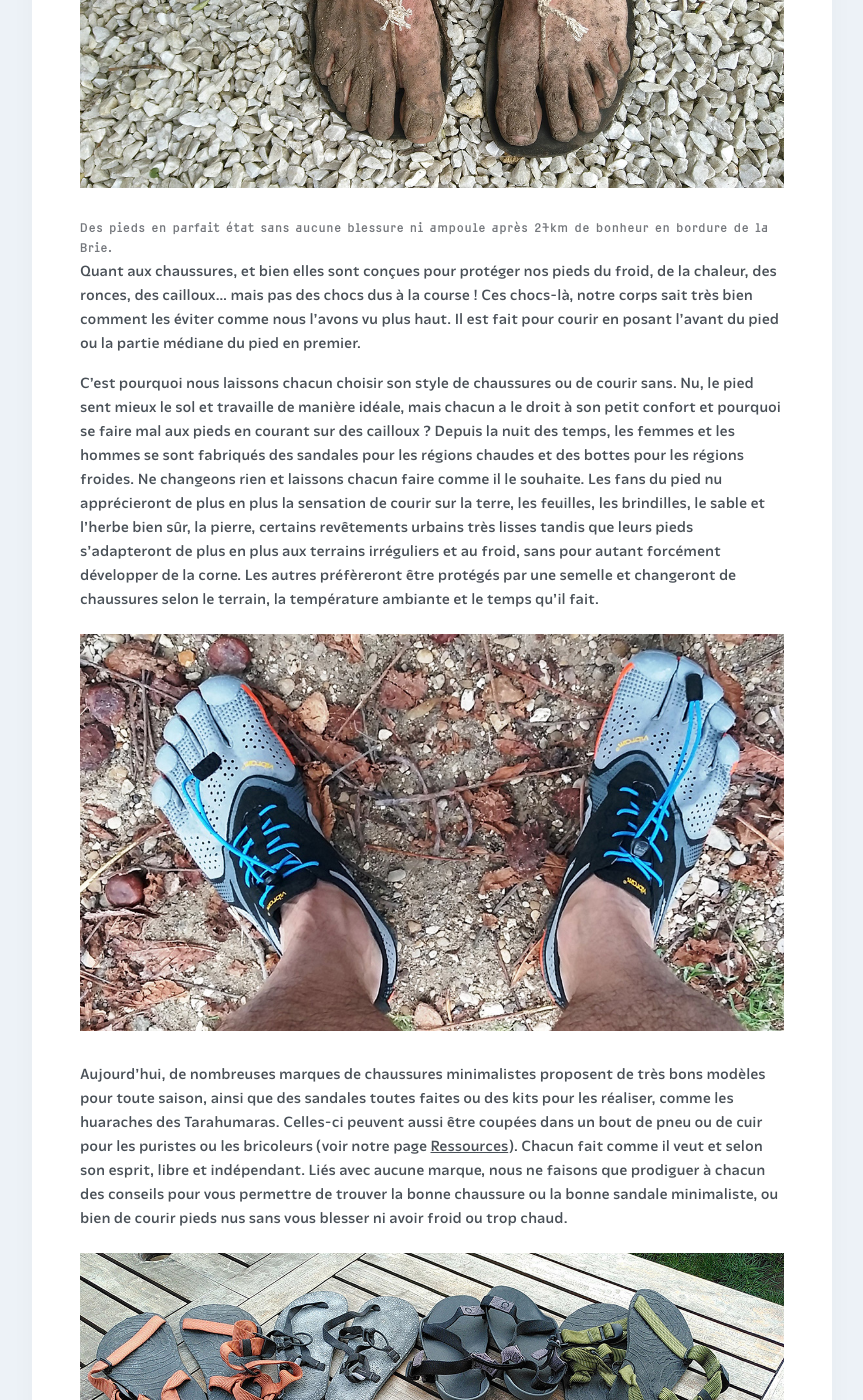
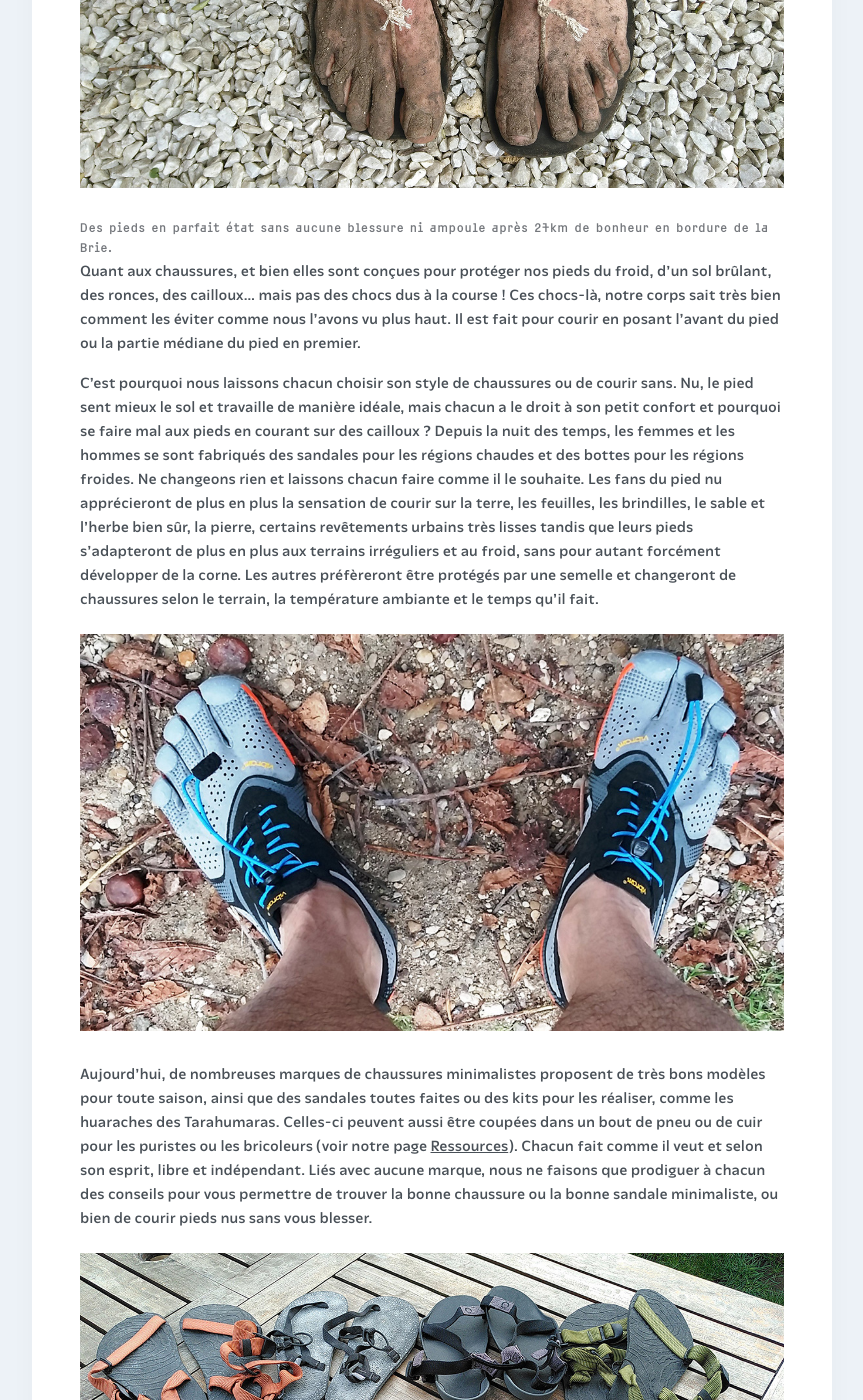
Before and after one commit to courirpaleo/courirpaleo.github.io, a Jekyll site: the page built from _pages-secondary/foulee-naturelle.md, in a window 1280 px wide and 1400 px high, scrolled down 4128 px. Shown: the whole window, without its empty margins (208-1071 px from the left). Built offline with Jekyll 4.4.1, drawn with Linux system fonts in a browser that asks for light colours; some web fonts are replaced.

Commit message:
Update foulee-naturelle.md

```diff
--- a/_pages-secondary/foulee-naturelle.md
+++ b/_pages-secondary/foulee-naturelle.md
@@ -51,13 +51,13 @@ Certes, parfois une telle opération ou un traitement médical est nécessaire,
 ![Courir Paleo](/assets/images/CourirPaleo_course_IdF_sandales_pierres_1200px.jpg)
 ##### Des pieds en parfait état sans aucune blessure ni ampoule après 27km de bonheur en bordure de la Brie.
 
-Quant aux chaussures, et bien elles sont conçues pour protéger nos pieds du froid, de la chaleur, des ronces, des cailloux... mais pas des chocs dus à la course&nbsp;! Ces chocs-là, notre corps sait très bien comment les éviter comme nous l'avons vu plus haut. Il est fait pour courir en posant l'avant du pied ou la partie médiane du pied en premier.
+Quant aux chaussures, et bien elles sont conçues pour protéger nos pieds du froid, d'un sol brûlant, des ronces, des cailloux... mais pas des chocs dus à la course&nbsp;! Ces chocs-là, notre corps sait très bien comment les éviter comme nous l'avons vu plus haut. Il est fait pour courir en posant l'avant du pied ou la partie médiane du pied en premier.
 
 C'est pourquoi nous laissons chacun choisir son style de chaussures ou de courir sans. Nu, le pied sent mieux le sol et travaille de manière idéale, mais chacun a le droit à son petit confort et pourquoi se faire mal aux pieds en courant sur des cailloux&nbsp;? Depuis la nuit des temps, les femmes et les hommes se sont fabriqués des sandales pour les régions chaudes et des bottes pour les régions froides. Ne changeons rien et laissons chacun faire comme il le souhaite. Les fans du pied nu apprécieront de plus en plus la sensation de courir sur la terre, les feuilles, les brindilles, le sable et l'herbe bien sûr, la pierre, certains revêtements urbains très lisses tandis que leurs pieds s'adapteront de plus en plus aux terrains irréguliers et au froid, sans pour autant forcément développer de la corne. Les autres préfèreront être protégés par une semelle et changeront de chaussures selon le terrain, la température ambiante et le temps qu'il fait.
 
 ![Courir Paleo](/assets/images/CourirPaleo_Vincennes_VFF_1080px.jpg)
 
-Aujourd'hui, de nombreuses marques de chaussures minimalistes proposent de très bons modèles pour toute saison, ainsi que des sandales toutes faites ou des kits pour les réaliser, comme les huaraches des Tarahumaras. Celles-ci peuvent aussi être coupées dans un bout de pneu ou de cuir pour les puristes ou les bricoleurs (voir notre page [Ressources](/ressources)). Chacun fait comme il veut et selon son esprit, libre et indépendant. Liés avec aucune marque, nous ne faisons que prodiguer à chacun des conseils pour vous permettre de trouver la bonne chaussure ou la bonne sandale minimaliste, ou bien de courir pieds nus sans vous blesser ni avoir froid ou trop chaud.
+Aujourd'hui, de nombreuses marques de chaussures minimalistes proposent de très bons modèles pour toute saison, ainsi que des sandales toutes faites ou des kits pour les réaliser, comme les huaraches des Tarahumaras. Celles-ci peuvent aussi être coupées dans un bout de pneu ou de cuir pour les puristes ou les bricoleurs (voir notre page [Ressources](/ressources)). Chacun fait comme il veut et selon son esprit, libre et indépendant. Liés avec aucune marque, nous ne faisons que prodiguer à chacun des conseils pour vous permettre de trouver la bonne chaussure ou la bonne sandale minimaliste, ou bien de courir pieds nus sans vous blesser.
 
 ![Courir Paleo](/assets/images/CourirPaleo_course_sorties_sandales_pret_1200px.jpg)
 
```
